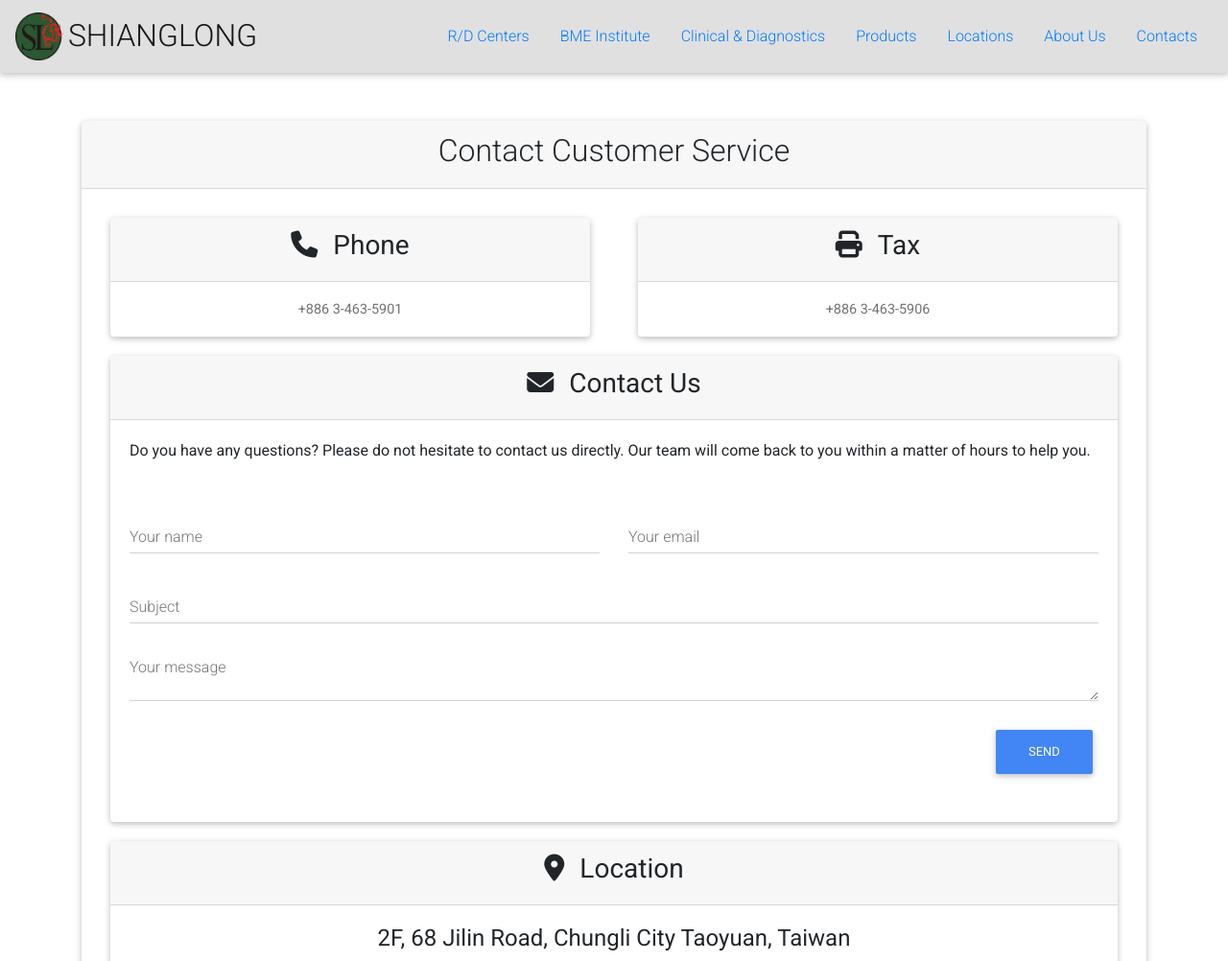
After one commit to k88097/public_html, a PHP site: page /contact.php in a window 1280 px wide. The commit adds this page. Shown: the top 1002 px of the page at 96% size. Run offline with PHP 8.4, Linux system fonts and the light colour scheme; some libraries are stand-ins or nearby versions.

Commit message:
新增聯絡頁面

```diff
--- /dev/null
+++ b/contact.php
@@ -0,0 +1,149 @@
+<!DOCTYPE html>
+<html lang="en">
+
+<head>
+    <meta charset="UTF-8">
+    <meta name="viewport" content="width=device-width, initial-scale=1.0">
+    <title>Contacts</title>
+
+    <!-- Css Javascript jQuery -->
+    <?php include "head.php"; ?>
+
+    <!-- Google Maps Api -->
+    <script async defer src="https://maps.googleapis.com/maps/api/js?key=AIzaSyC4fQcXzl6jAoakdN2whVheO3l32abWjCM&callback=initMap" type="text/javascript"></script>
+
+    <script type="text/javascript">
+        function textname(){
+
+        }
+    </script>
+</head>
+
+<body>
+    <!-- Header -->
+    <?php include "header.php"; ?>
+    <div class="container" id="contact">
+        <div class="card">
+            <div class="card-header text-center">
+                <h2>Contact Customer Service</h2>
+            </div>
+            <div class="card-body">
+                <div class="row">
+                    <div class="col-6">
+                        <!-- Phone Card -->
+                        <div class="card" id="card">
+                            <div class="card-header text-center">
+                                <h3>
+                                    <i class="fas fa-phone mr-3"></i>Phone
+                                </h3>
+                            </div>
+                            <div class="card-body text-center">
+                                <h4 class="card-text">
+                                    +886 3-463-5901
+                                </h4>
+                            </div>
+                        </div>
+                    </div>
+                    <div class="col-6">
+                        <!-- Tax Card -->
+                        <div class="card" id="card">
+                            <div class="card-header text-center">
+                                <h3>
+                                    <i class="fas fa-print mr-3"></i>Tax
+                                </h3>
+                            </div>
+                            <div class="card-body text-center">
+                                <h4 class="card-text">
+                                    +886 3-463-5906
+                                </h4>
+                            </div>
+                        </div>
+                    </div>
+                </div>
+                <div class="row">
+                    <div class="col">
+                        <!-- Contact Us -->
+                        <div class="card" id="card">
+                            <div class="card-header text-center">
+                                <h3><i class="fas fa-envelope mr-3"></i>Contact Us</h3>
+                            </div>
+                            <div class="card-body">
+                                <p>
+                                    Do you have any questions? Please do not hesitate to contact us directly. Our team will come back to you within a matter of hours to help you.
+                                </p>
+
+                                <!-- Contact Form -->
+                                <section class="mb-4" id="contact-form">
+                                    <div class="row">
+                                        <!--Grid column-->
+                                        <div class="col">
+                                            <form id="contact-form" name="contact-form" action="mail.php" method="POST">
+                                                <!--Grid row-->
+                                                <div class="row">
+                                                    <!--Grid column-->
+                                                    <div class="col-md-6">
+                                                        <div class="md-form mb-0">
+                                                            <input type="text" id="name" name="name" class="form-control" onclick="textname()">
+                                                            <label for="name" class="">Your name</label>
+                                                        </div>
+                                                    </div>
+                                                    <!--Grid column-->
+                                                    <div class="col-md-6">
+                                                        <div class="md-form mb-0">
+                                                            <input type="text" id="email" name="email" class="form-control">
+                                                            <label for="email" class="">Your email</label>
+                                                        </div>
+                                                    </div>
+                                                </div>
+                                                <!--Grid row-->
+                                                <div class="row">
+                                                    <div class="col-md-12">
+                                                        <div class="md-form mb-0">
+                                                            <input type="text" id="subject" name="subject" class="form-control">
+                                                            <label for="subject" class="">Subject</label>
+                                                        </div>
+                                                    </div>
+                                                </div>
+                                                <!--Grid row-->
+                                                <div class="row">
+                                                    <!--Grid column-->
+                                                    <div class="col-md-12">
+                                                        <div class="md-form">
+                                                            <textarea type="text" id="message" name="message" rows="2" class="form-control md-textarea"></textarea>
+                                                            <label for="message">Your message</label>
+                                                        </div>
+                                                    </div>
+                                                </div>
+                                                <div class="text-center text-md-right">
+                                                    <button type="submit" class="btn btn-primary">Send</button>
+                                                </div>
+                                                <div class="status"></div>
+                                            </form>
+                                </section>
+                            </div>
+                        </div>
+                    </div>
+                </div>
+                <div class="row">
+                    <div class="col">
+                        <!-- Location Card -->
+                        <div class="card" id="card">
+                            <div class="card-header text-center">
+                                <h3><i class="fas fa-map-marker-alt mr-3"></i>Location</h3>
+                            </div>
+                            <div class="card-body">
+                                <h4 class="card-title text-center">
+                                    2F, 68 Jilin Road, Chungli City Taoyuan, Taiwan
+                                </h4>
+                                <iframe src="https://www.google.com/maps/embed?pb=!1m14!1m8!1m3!1d14466.40180697411!2d121.2477741!3d24.979705!3m2!1i1024!2i768!4f13.1!3m3!1m2!1s0x0%3A0x829e173dc621db46!2z56Wl6b6N5ZyL6Zqb5pyJ6ZmQ5YWs5Y-4!5e0!3m2!1szh-TW!2stw!4v1596088876668!5m2!1szh-TW!2stw" width="100%" height="auto" frameborder="0" style="border:0;" allowfullscreen="" aria-hidden="false" tabindex="0"></iframe>
+                            </div>
+                        </div>
+                    </div>
+                </div>
+            </div>
+        </div>
+        <!-- Footer -->
+        <?php include "footer.php"; ?>
+</body>
+
+</html>
--- a/css/style.css
+++ b/css/style.css
@@ -29,6 +29,15 @@ img#product {
 div#introducing {
     margin: 30px auto 30px auto;
 }
-div#card{
+
+div#card {
     margin: 10px 10px 10px 10px;
 }
+
+div#contact {
+    margin: 50px auto 20px auto;
+}
+
+section#contact-form {
+    margin: 30px auto 20px auto;
+}
--- a/footer.php
+++ b/footer.php
@@ -1,3 +1,4 @@
+<footer id="footer" class="page-footer font-small blue-grey lighten-5">
     <div style="background-color: #FFFFFF;">
         <!-- Footer Links -->
         <div class="container text-center text-md-left mt-5">
@@ -35,20 +36,20 @@
                 <!-- Grid column -->
                 <div class="col-md-3 col-lg-2 col-xl-2 mx-auto mb-4">
                     <!-- Links -->
-                <h6 class="text-uppercase font-weight-bold">Useful links</h6>
+                    <h6 class="text-uppercase font-weight-bold">Others</h6>
                     <hr class="teal accent-3 mb-4 mt-0 d-inline-block mx-auto" style="width: 60px;">
                     <p>
-                    <a class="dark-grey-text" href="#!">Your Account</a>
+                        <a class="dark-grey-text" href="#!">R/D Centers</a>
                     </p>
                     <p>
-                    <a class="dark-grey-text" href="#!">Become an Affiliate</a>
+                        <a class="dark-grey-text" href="#!">BME Institute</a>
                     </p>
                     <p>
-                    <a class="dark-grey-text" href="#!">Shipping Rates</a>
+                        <a class="dark-grey-text" href="#!">Clinical & Diagnostics</a>
                     </p>
-                <p>
+                    <!-- <p>
                     <a class="dark-grey-text" href="#!">Help</a>
-                </p>
+                </p> -->
                 </div>
                 <!-- Grid column -->
                 <div class="col-md-4 col-lg-3 col-xl-3 mx-auto mb-md-0 mb-4">
@@ -56,7 +57,7 @@
                     <h6 class="text-uppercase font-weight-bold">Contact</h6>
                     <hr class="teal accent-3 mb-4 mt-0 d-inline-block mx-auto" style="width: 60px;">
                     <p>
-                    <i class="fas fa-home mr-3"></i>68 Jilin Road, Taoyuan, TW</p>
+                        <i class="fas fa-home mr-3"></i>2F, 68 Jilin Road, Taoyuan, TW</p>
                     <p>
                         <i class="fas fa-envelope mr-3"></i>
                         <a id="maillink" href="mailto:info@shianglong.com">info@shianglong.com</a></p>
@@ -76,3 +77,4 @@
             <a class="dark-grey-text" href="index.php"> Shianglong.com</a>
         </div>
     </div>
+</footer>
--- /dev/null
+++ b/head.php
@@ -0,0 +1,22 @@
+<!-- Bootstrap CSS only -->
+<link rel="stylesheet" href="https://stackpath.bootstrapcdn.com/bootstrap/4.5.0/css/bootstrap.min.css" integrity="sha384-9aIt2nRpC12Uk9gS9baDl411NQApFmC26EwAOH8WgZl5MYYxFfc+NcPb1dKGj7Sk" crossorigin="anonymous">
+
+<!-- CSS -->
+<link rel="stylesheet" href="css/style.css" />
+
+<!-- Material Design Bootstrap -->
+<link href="https://cdnjs.cloudflare.com/ajax/libs/mdbootstrap/4.19.1/css/mdb.min.css" rel="stylesheet">
+
+<!-- Google Fonts -->
+<link rel="stylesheet" href="https://fonts.googleapis.com/css?family=Roboto:300,400,500,700&display=swap">
+
+<!-- JS, Popper.js, and jQuery -->
+<script src="https://code.jquery.com/jquery-3.5.1.slim.min.js" integrity="sha384-DfXdz2htPH0lsSSs5nCTpuj/zy4C+OGpamoFVy38MVBnE+IbbVYUew+OrCXaRkfj" crossorigin="anonymous"></script>
+<script src="https://cdn.jsdelivr.net/npm/popper.js@1.16.0/dist/umd/popper.min.js" integrity="sha384-Q6E9RHvbIyZFJoft+2mJbHaEWldlvI9IOYy5n3zV9zzTtmI3UksdQRVvoxMfooAo" crossorigin="anonymous"></script>
+<script src="https://stackpath.bootstrapcdn.com/bootstrap/4.5.0/js/bootstrap.min.js" integrity="sha384-OgVRvuATP1z7JjHLkuOU7Xw704+h835Lr+6QL9UvYjZE3Ipu6Tp75j7Bh/kR0JKI" crossorigin="anonymous"></script>
+
+<!-- MDB core JavaScript -->
+<script type="text/javascript" src="https://cdnjs.cloudflare.com/ajax/libs/mdbootstrap/4.19.1/js/mdb.min.js"></script>
+
+<!-- Fas Icon Kit -->
+<script src="https://kit.fontawesome.com/1c02f86e41.js" crossorigin="anonymous"></script>
--- a/header.php
+++ b/header.php
@@ -1,3 +1,4 @@
+<header>
     <div>
         <nav class="navbar navbar-expand-lg navbar-light bg-light">
             <!-- LOGO -->
@@ -5,8 +6,7 @@
                 <img src="images/logo.png" width="50" height="50" class="d-inline-block align-top" alt="" loading="lazy">
                 <span style="font-size: 32px;">SHIANGLONG</span>
             </a>
-        <button class="navbar-toggler" type="button" data-toggle="collapse" data-target="#navbarNav"
-            aria-controls="navbarNav" aria-expanded="false" aria-label="Toggle navigation">
+            <button class="navbar-toggler" type="button" data-toggle="collapse" data-target="#navbarNav" aria-controls="navbarNav" aria-expanded="false" aria-label="Toggle navigation">
                 <span class="navbar-toggler-icon"></span>
             </button>
             <!-- Navbar -->
@@ -31,9 +31,10 @@
                         <a class="nav-link" href="#">About Us</a>
                     </li>
                     <li class="nav-item">
-                    <a class="nav-link" href="#">Contacts</a>
+                        <a class="nav-link" href="contact.php">Contacts</a>
                     </li>
                 </ul>
             </div>
         </nav>
     </div>
+</header>
--- a/info.php
+++ /dev/null
@@ -1,3 +0,0 @@
-<?php
- phpinfo();
-?>
```
Also changed, not shown: index.php (+6 -18 lines). Lines whose indentation alone changed are shown as unchanged.
